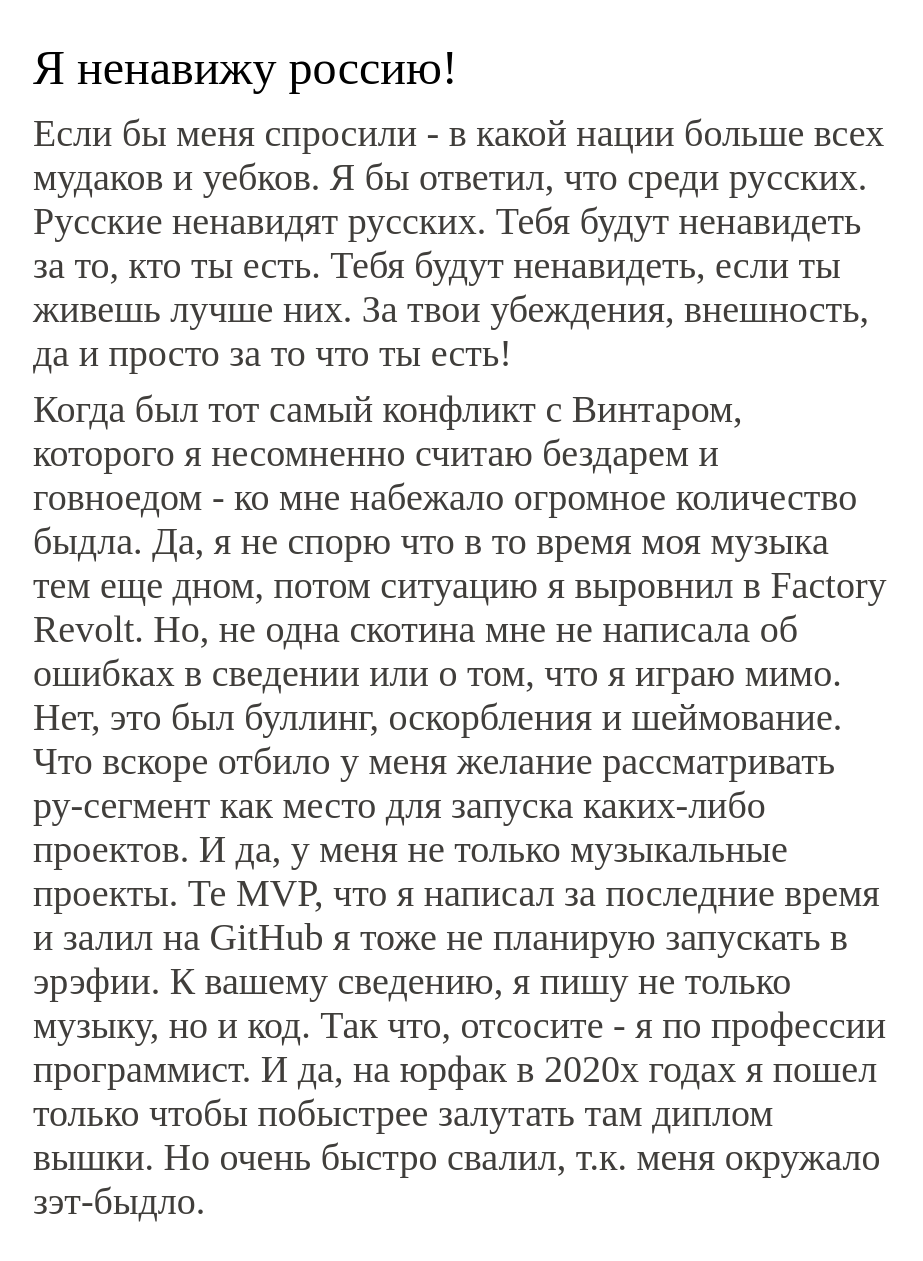
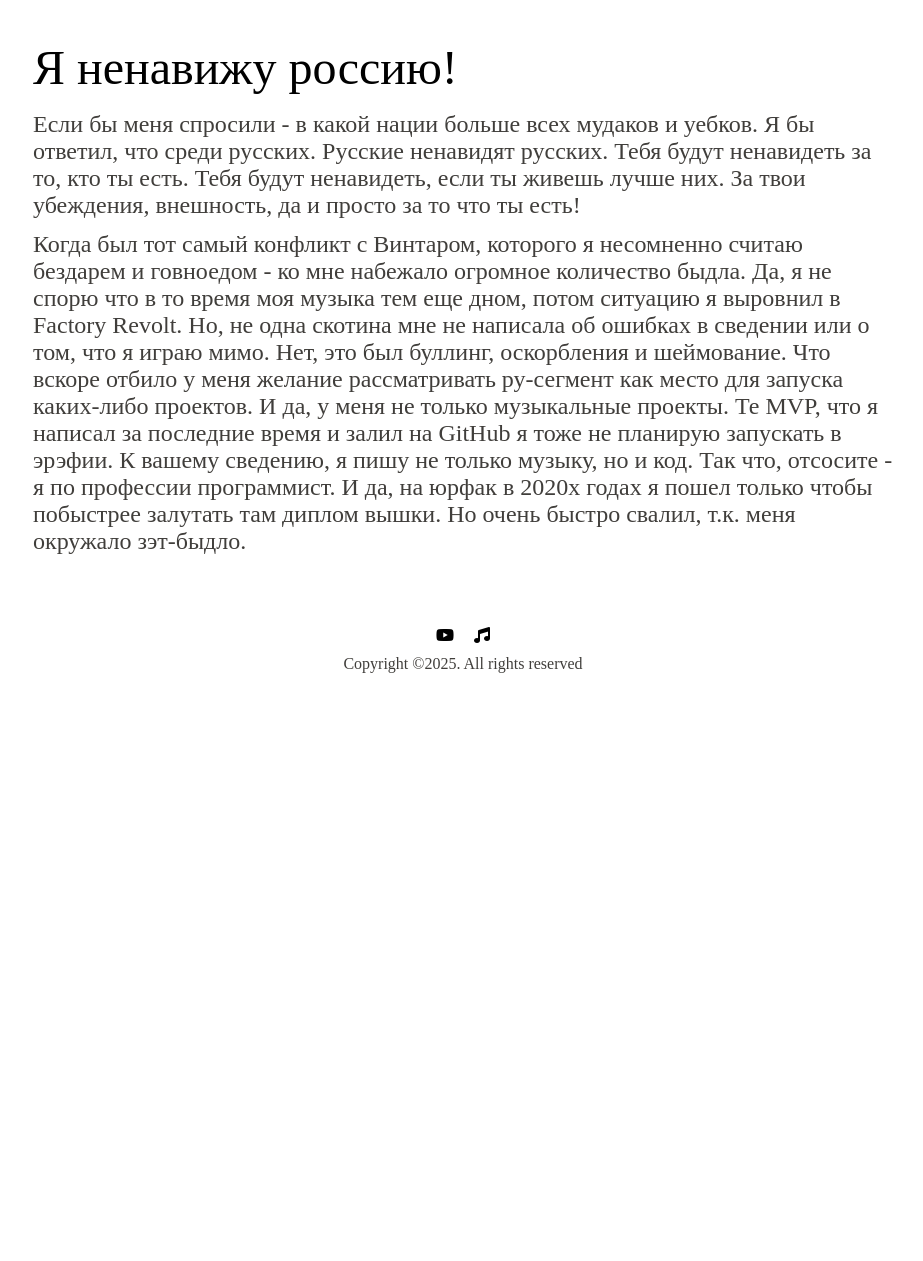
Before and after one commit to CrashTheRoutines/luxurycar_landing, a PHP site: page /articles/i-hate-rus.html in a window 1280 px wide. Shown: the part 50-1311 px from the top of the page, without its empty margins (177-1100 px from the left). Run offline with PHP 8.4, Linux system fonts and the light colour scheme.

Commit message:
Update styles.css

```diff
--- a/styles.css
+++ b/styles.css
@@ -304,7 +304,7 @@ p {
 }
 
 .content p {
-  font-size: 38px;
+  font-size: 24px;
 }
 
 .content h2 {
```
